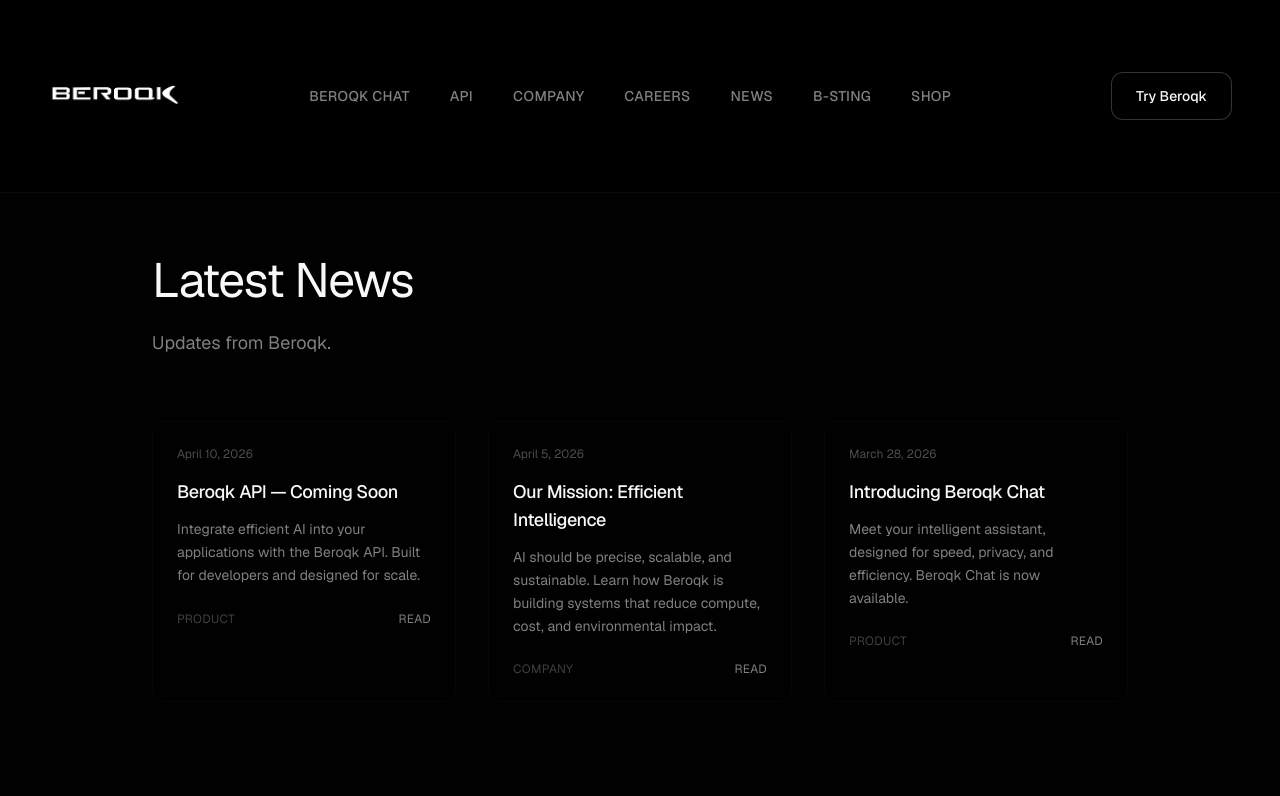
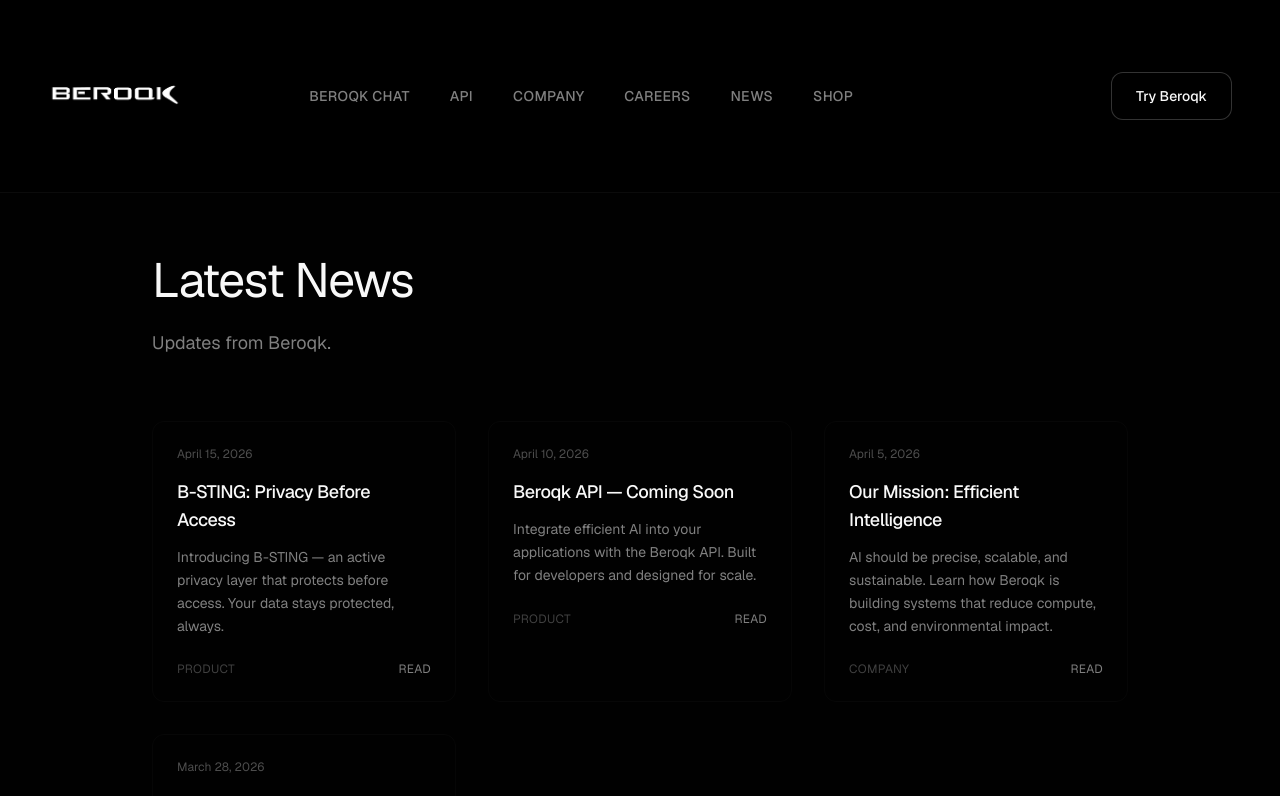
Before and after one commit to Beroqk/v0-beroqk-homepage, a Next.js app: page /news in a window 1280 px wide. Shown: the top 796 px of the page. Built offline with nearby package versions, Linux system fonts and the light colour scheme.

Commit message:
feat: add B-STING as featured news article\n\nRemove B-STING from navbar and highlight in News section.

```diff
--- a/app/news/page.tsx
+++ b/app/news/page.tsx
@@ -1,6 +1,13 @@
 import Link from "next/link"
 
 const newsItems = [
+  {
+    date: "April 15, 2026",
+    title: "B-STING: Privacy Before Access",
+    description: "Introducing B-STING — an active privacy layer that protects before access. Your data stays protected, always.",
+    category: "product",
+    slug: "/b-sting",
+  },
   {
     date: "April 10, 2026",
     title: "Beroqk API — Coming Soon",
--- a/components/navbar.tsx
+++ b/components/navbar.tsx
@@ -59,12 +59,6 @@ export function Navbar() {
                 className="text-sm font-medium uppercase tracking-wide text-muted-foreground hover:text-foreground hover:opacity-80 transition-all duration-200"
               >
                 News
-              </Link>
-              <Link
-                href="/b-sting"
-                className="text-sm font-medium uppercase tracking-wide text-muted-foreground hover:text-foreground hover:opacity-80 transition-all duration-200"
-              >
-                B-STING
               </Link>
               <a
                 href="https://beroqk.store"
@@ -144,13 +138,6 @@ export function Navbar() {
               >
                 News
               </Link>
-              <Link
-                href="/b-sting"
-                className="text-base font-medium uppercase tracking-wide text-muted-foreground hover:text-foreground transition-colors"
-                onClick={() => setIsMenuOpen(false)}
-              >
-                B-STING
-              </Link>
               <a
                 href="https://beroqk.store"
                 target="_blank"
--- a/components/news-section.tsx
+++ b/components/news-section.tsx
@@ -2,6 +2,11 @@ import Link from "next/link"
 import { ArrowRight } from "lucide-react"
 
 const news = [
+  {
+    title: "B-STING: Privacy Before Access",
+    description: "An active privacy layer that protects before access. Your data stays protected.",
+    href: "/b-sting",
+  },
   {
     title: "Beroqk API — Coming Soon",
     description: "Integrate efficient AI into your applications with our developer-first API.",
@@ -11,11 +16,6 @@ const news = [
     title: "Our Mission: Efficient Intelligence",
     description: "Building AI that reduces compute, cost, and environmental impact.",
     href: "/company",
-  },
-  {
-    title: "Introducing Beroqk Chat",
-    description: "Your intelligent assistant, designed for speed, privacy, and efficiency.",
-    href: "/chat",
   },
 ]
 
```
